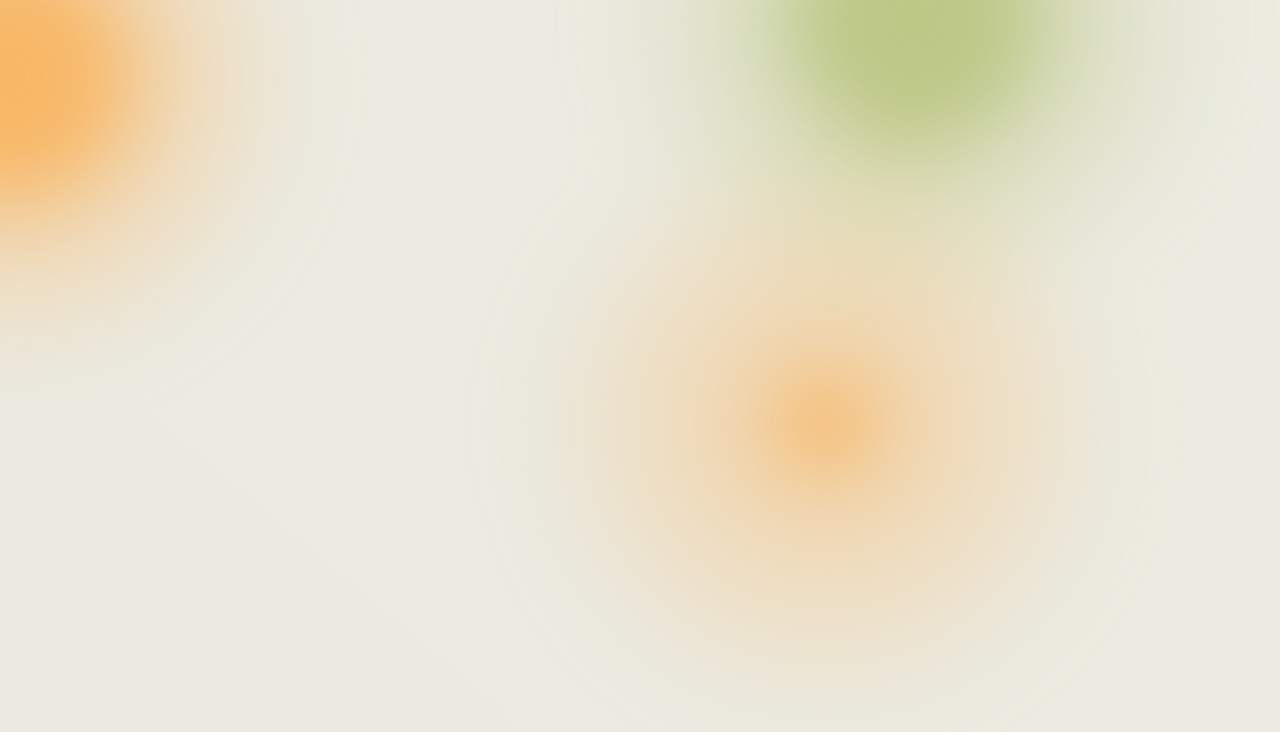
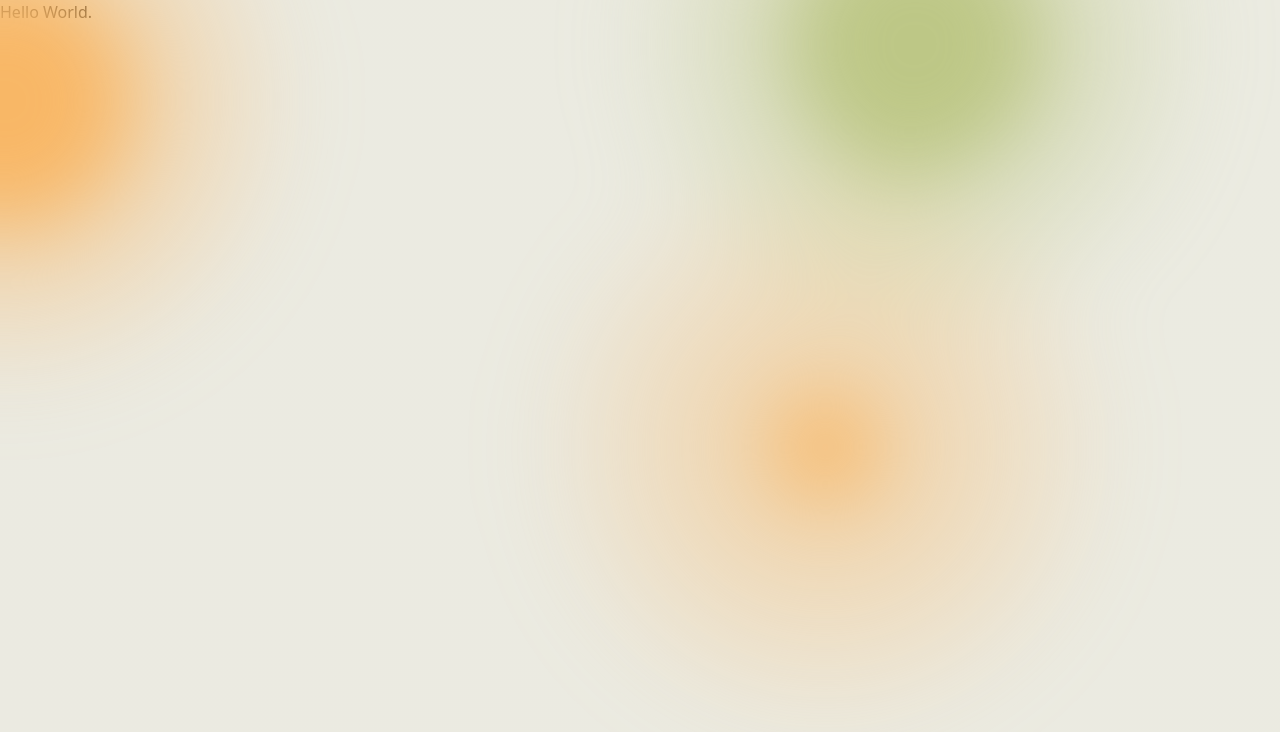
Before and after one commit to tchiahsu/microgreen-app, a React (Vite) app in the folder ui/: page / in a window 1280 px wide. Shown: the top 732 px of the page. Built offline with nearby package versions, Linux system fonts and the light colour scheme.

Commit message:
added product page

```diff
--- a/ui/src/App.tsx
+++ b/ui/src/App.tsx
@@ -1,6 +1,8 @@
-import { BrowserRouter } from 'react-router-dom'
+import { BrowserRouter, Routes, Route } from 'react-router-dom'
 import { BackgroundGradientAnimation } from './components/ui/background-gradient-animation'
 import './App.css'
+
+import Product from "./pages/Product";
 
 function App() {
 
@@ -8,6 +10,9 @@ function App() {
     <BackgroundGradientAnimation>
       <BrowserRouter>
         {/* Application Pages */}
+        <Routes>
+          <Route path="/" element={<Product />} />
+        </Routes>
       </BrowserRouter>
     </BackgroundGradientAnimation>
   )
--- /dev/null
+++ b/ui/src/pages/Product.tsx
@@ -0,0 +1,7 @@
+export default function Product() {
+    return (
+        <div>
+            Hello World.
+        </div>
+    )
+}
```
